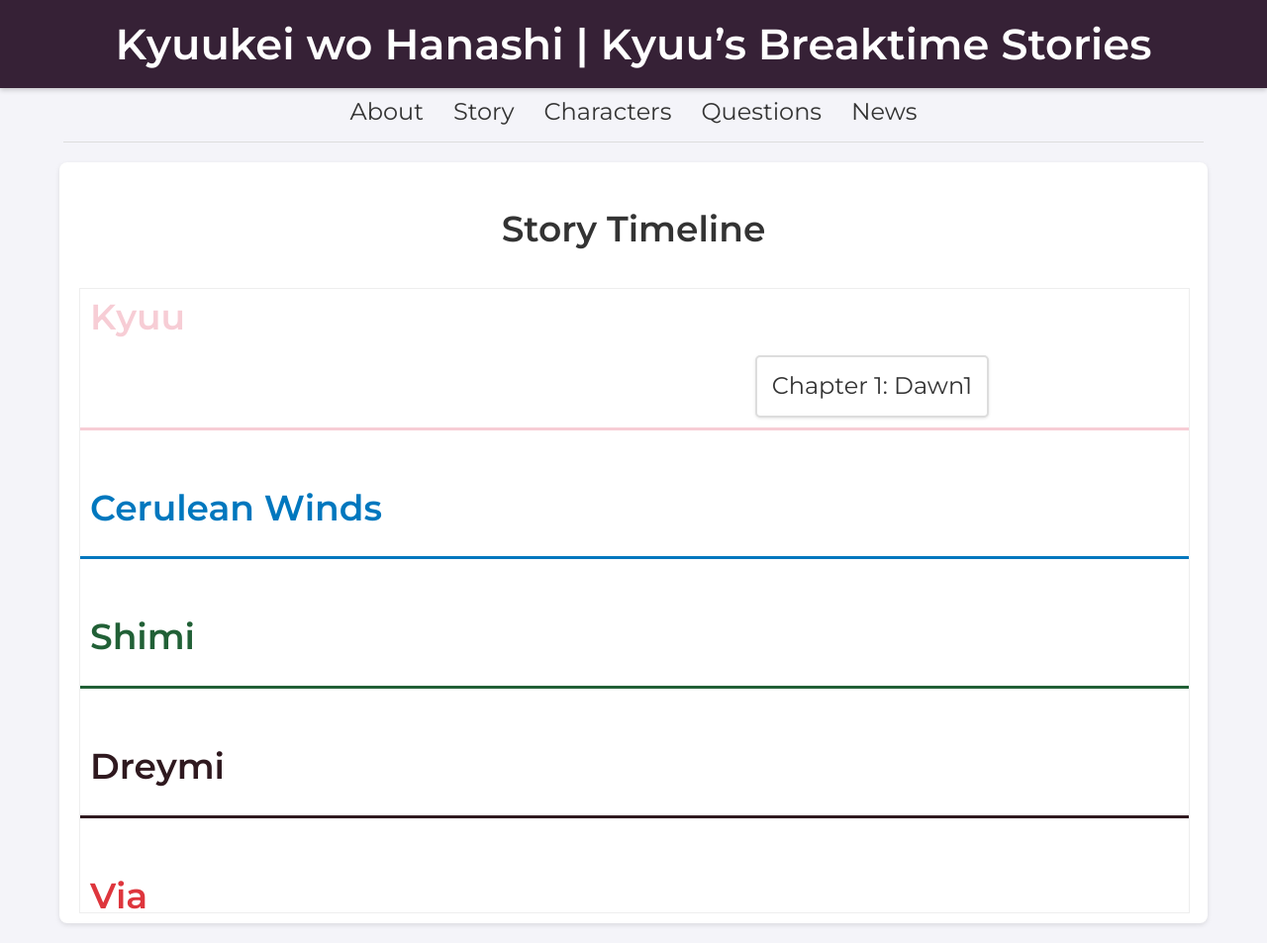
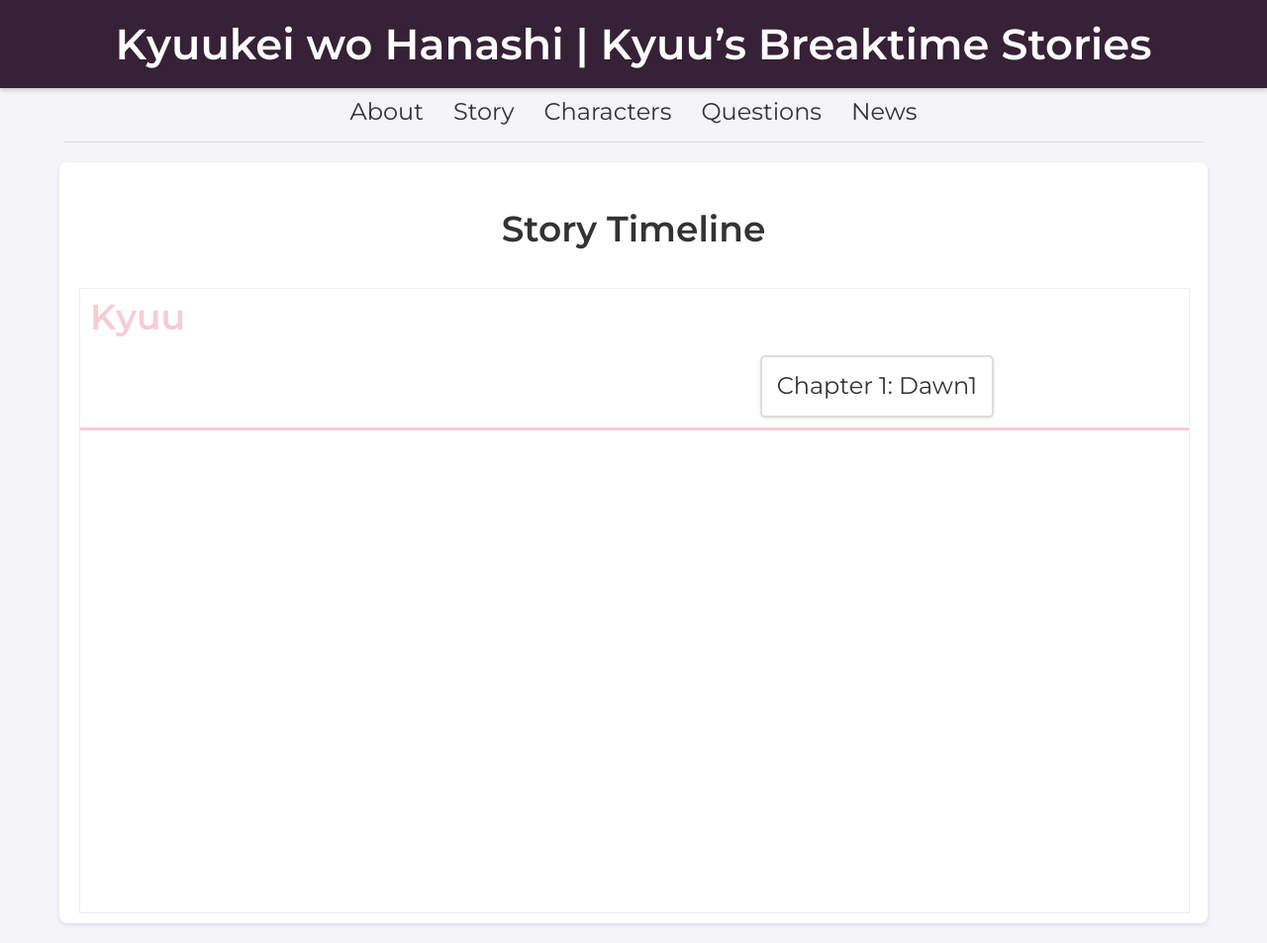
Before and after one commit to Saiminator/Kyuukei, a Jekyll site: the page built from timeline.html, in a window 1280 px wide. Shown: the whole page at 99% size. Built offline with Jekyll 4.4.1, drawn with Linux system fonts in a browser that asks for light colours.

Commit message:
Update timeline.html

```diff
--- a/timeline.html
+++ b/timeline.html
@@ -9,17 +9,19 @@ title: Story Timeline
     <div id="panZoomContainer" class="no-select">
       {% assign timeline_names = "Kyuu|Cerulean Winds|Shimi|Dreymi|Via|Mika|Memo|Shizu" | split: "|" %}
       {% for timeline in timeline_names %}
+        {% assign timeline_chapters = site.chapters | where:"timeline", timeline | sort:"chapter_number" %}
+        {% if timeline_chapters != empty %}
         <div class="timeline
-           {% if timeline == 'Kyuu' %}orby-pink{% elsif timeline == 'Cerulean Winds' %}cerulean
-              {% elsif timeline == 'Shimi' %}shimi-green{% elsif timeline == 'Dreymi' %}dreymi
-              {% elsif timeline == 'Via' %}via{% elsif timeline == 'Mika' %}mika
-              {% elsif timeline == 'Memo' %}memo{% elsif timeline == 'Shizu' %}shizu{% endif %}">
+             {% if timeline == 'Kyuu' %}orby-pink{% elsif timeline == 'Cerulean Winds' %}cerulean{% elsif timeline == 'Shimi' %}shimi-green{% elsif timeline == 'Dreymi' %}dreymi{% elsif timeline == 'Via' %}via{% elsif timeline == 'Mika' %}mika{% elsif timeline == 'Memo' %}memo{% elsif timeline == 'Shizu' %}shizu{% endif %}">
           <h2>{{ timeline }}</h2>
           <div class="timeline-wrapper">
             <div class="chapter-container">
-            {% assign timeline_chapters = site.chapters | where:"timeline", timeline | sort:"chapter_number" %}
               {% for chapter in timeline_chapters %}
-            <a href="{{ chapter.url }}" class="chapter-box" {% if chapter.offset %}style="margin-left:{{ chapter.offset }}px;"{% endif %}>
+                {% assign chapter_indent = chapter.offset | default: 10 %}
+                {% if chapter_indent == 0 or chapter_indent == "0" %}
+                  {% assign chapter_indent = 10 %}
+                {% endif %}
+                <a href="{{ chapter.url }}" class="chapter-box" style="margin-left:{{ chapter_indent }}px;">
                   {{ chapter.chapter_title | default: "Chapter " | append: chapter.chapter_number }}
                 </a>
               {% endfor %}
@@ -27,6 +29,7 @@ title: Story Timeline
             <div class="timeline-underline"></div>
           </div>
         </div>
+        {% endif %}
       {% endfor %}
     </div>
   </div>
```
Lines whose indentation alone changed are shown as unchanged.
